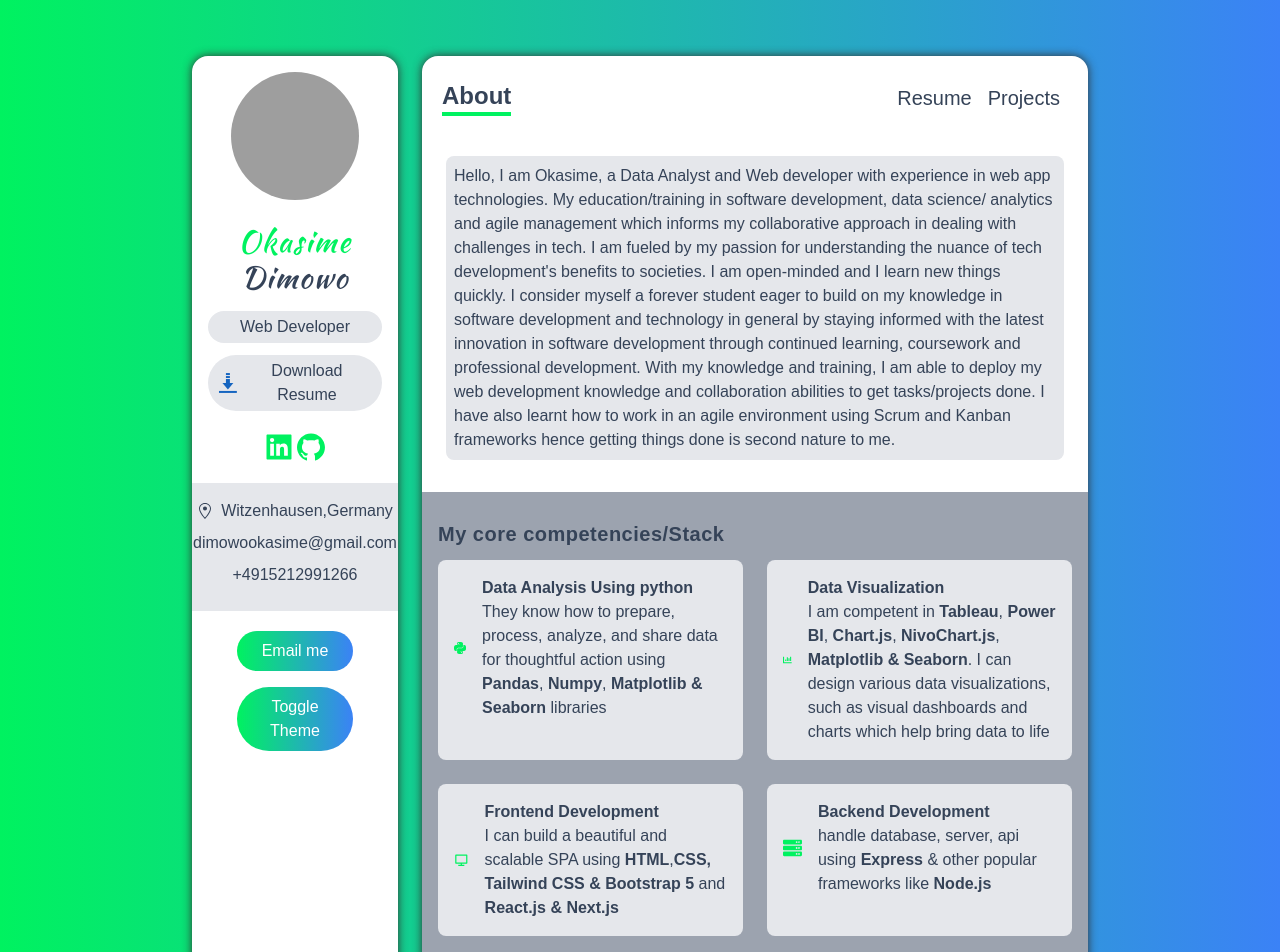
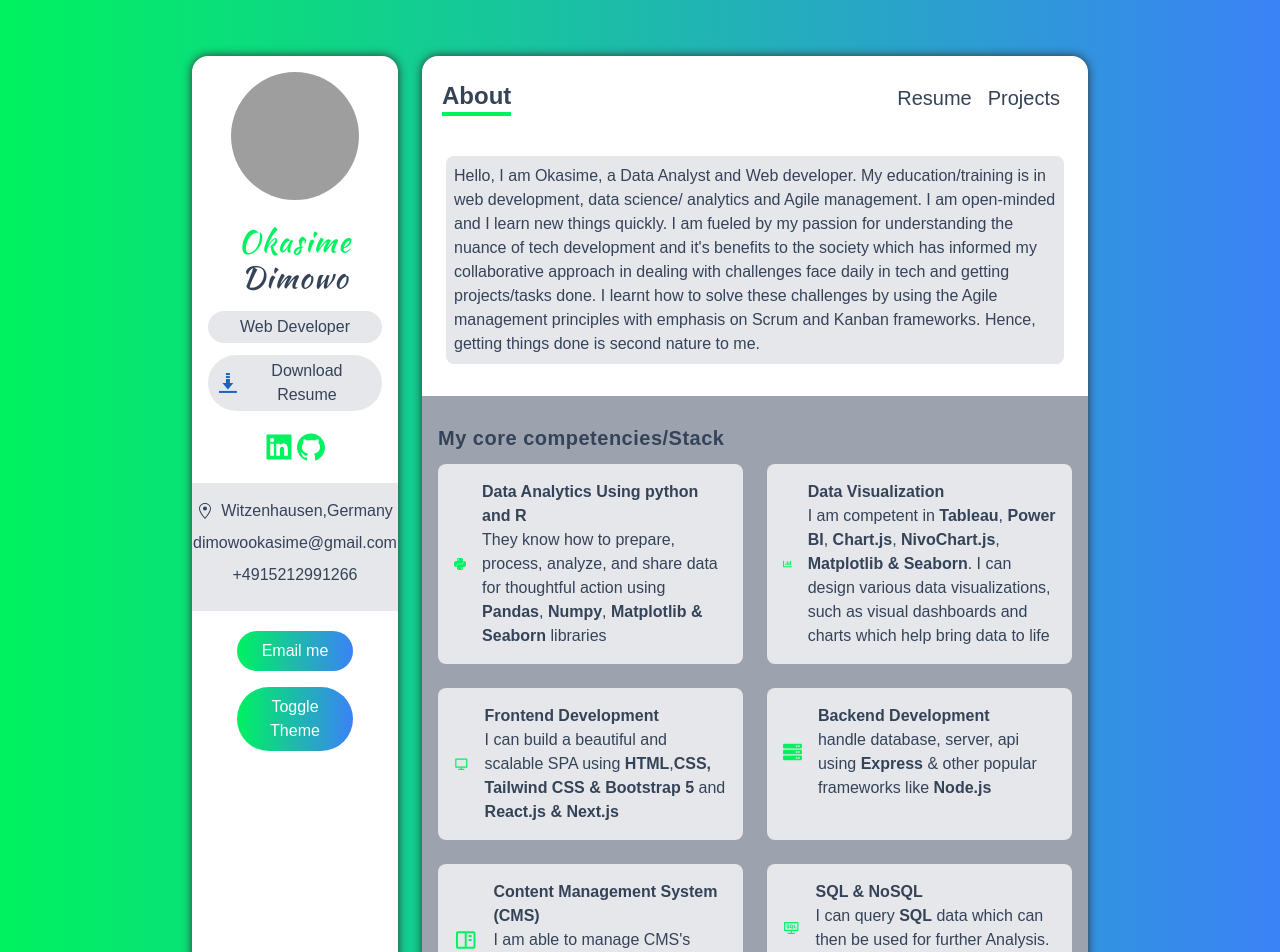
Before and after one commit to KascoDev/Portfolio-Page, a Next.js app: page / in a window 1280 px wide. Shown: the top 952 px of the page. Built offline with nearby package versions, Linux system fonts and the light colour scheme; grey boxes are pictures that could not be loaded.

Commit message:
additional info

```diff
--- a/data.ts
+++ b/data.ts
@@ -17,7 +17,7 @@ import { BsCircleFill } from "react-icons/bs";
 export const services: Service[] = [
   {
     Icon: SiPython,
-    title: "Data Analysis Using python",
+    title: "Data Analytics Using python and R",
     about:
       "They know how to prepare, process, analyze, and share data for thoughtful action using <b> Pandas</b>, <b>Numpy</b>, <b>Matplotlib & Seaborn</b> libraries",
   },
@@ -49,12 +49,18 @@ export const services: Service[] = [
     Icon: AiOutlineConsoleSql,
     title: "SQL & NoSQL",
     about:
-      "I can query SQL data which can then be used for further Analysis. I am also profitient in mongoDB",
+      "I can query <b>SQL</b> data which can then be used for further Analysis. I am also profitient in <b>mongoDB</b>",
   },
   {
     Icon: AiOutlineApi,
     title: "API Development",
     about: "I can develop robust  REST API using <b>Node & Express</b> ",
+  },
+  {
+    Icon: AiOutlineApi,
+    title: "Agile Project Management",
+    about:
+      "I can create effective <b>project documentation & artifacts</b> throughout the various phase of a project using the principles of <b>Agile management & Scrum</b>",
   },
 ];
 
--- a/pages/index.tsx
+++ b/pages/index.tsx
@@ -15,20 +15,15 @@ const About: NextPage = () => {
   return (
     <div className="flex flex-col flex-grow px-6 pt-1 ">
       <h6 className="my-3 text-base font-medium col-span-2 p-2 bg-gray-200 rounded-lg dark:bg-dark-200 md:col-span-1">
-        Hello, I am Okasime, a Data Analyst and Web developer with experience in
-        web app technologies. My education/training in software development,
-        data science/ analytics and agile management which informs my
-        collaborative approach in dealing with challenges in tech. I am fueled
-        by my passion for understanding the nuance of tech development's
-        benefits to societies. I am open-minded and I learn new things quickly.
-        I consider myself a forever student eager to build on my knowledge in
-        software development and technology in general by staying informed with
-        the latest innovation in software development through continued
-        learning, coursework and professional development. With my knowledge and
-        training, I am able to deploy my web development knowledge and
-        collaboration abilities to get tasks/projects done. I have also learnt
-        how to work in an agile environment using Scrum and Kanban frameworks
-        hence getting things done is second nature to me.
+        Hello, I am Okasime, a Data Analyst and Web developer. My
+        education/training is in web development, data science/ analytics and
+        Agile management. I am open-minded and I learn new things quickly. I am
+        fueled by my passion for understanding the nuance of tech development
+        and it's benefits to the society which has informed my collaborative
+        approach in dealing with challenges face daily in tech and getting
+        projects/tasks done. I learnt how to solve these challenges by using the
+        Agile management principles with emphasis on Scrum and Kanban
+        frameworks. Hence, getting things done is second nature to me.
       </h6>
       <div
         className="flex-grow p-4 mt-5 bg-gray-400 dark:bg-dark-100 "
--- a/pages/resume.tsx
+++ b/pages/resume.tsx
@@ -59,11 +59,11 @@ const Resume = () => {
           {/* <h5 className="my-3 text-2xl font-bold">Education</h5> */}
           <div className="">
             <h5 className="my-2 text-xl font-bold">
-              <Link href="https://www.credly.com/badges/0bee1ed5-4211-4500-8525-b360376f8a40/public_url">
+              <Link href="https://www.credly.com/badges/66d3c986-5657-4c45-97b8-36bdbfb7d6a4/public_url">
                 <a>DATA ANALYTICS</a>
               </Link>
             </h5>
-            <p className="font-semibold">GROW WITH GOOGLE (2022)</p>
+            <p className="font-semibold">GROW WITH GOOGLE (2021)</p>
             <p className="my-3">
               I developed and honed my analytical skills in Data Science, Data
               Visualization and Machine Learning using python
```
